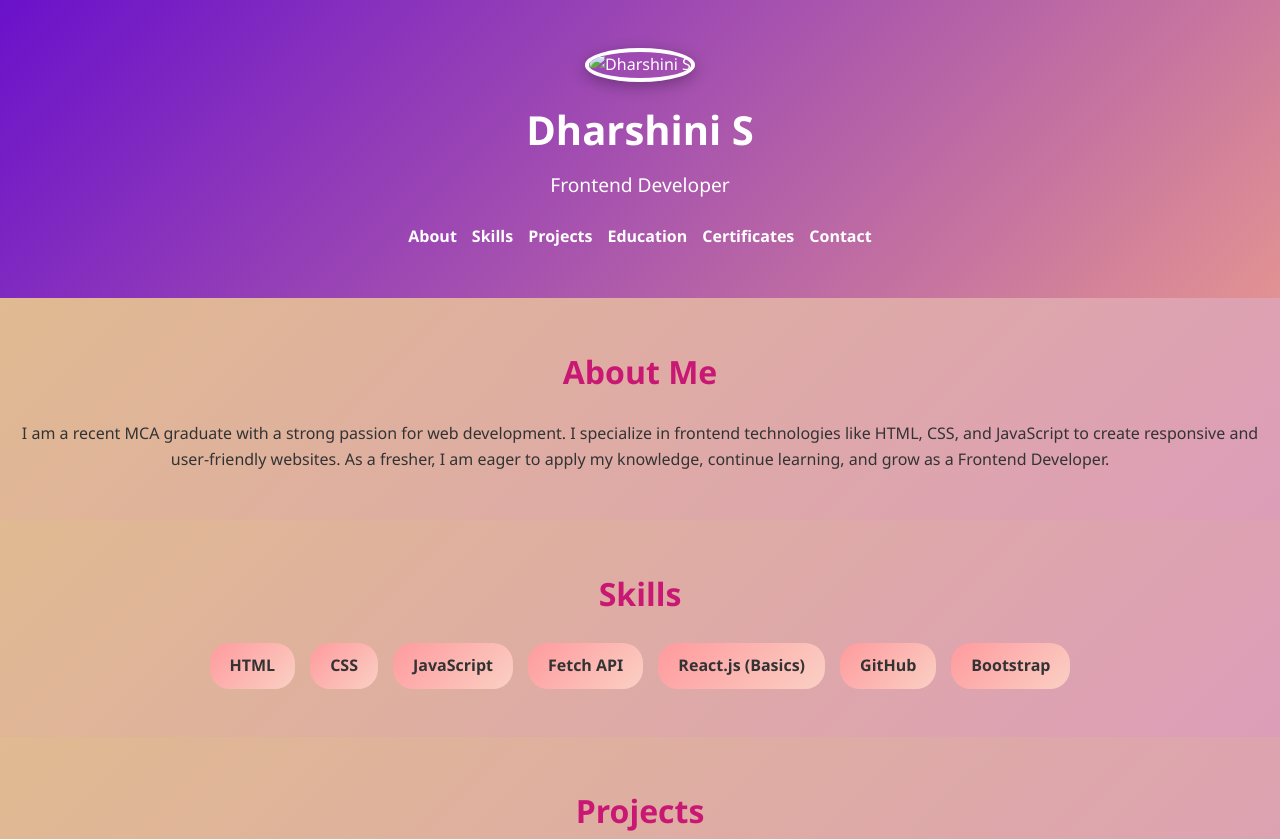
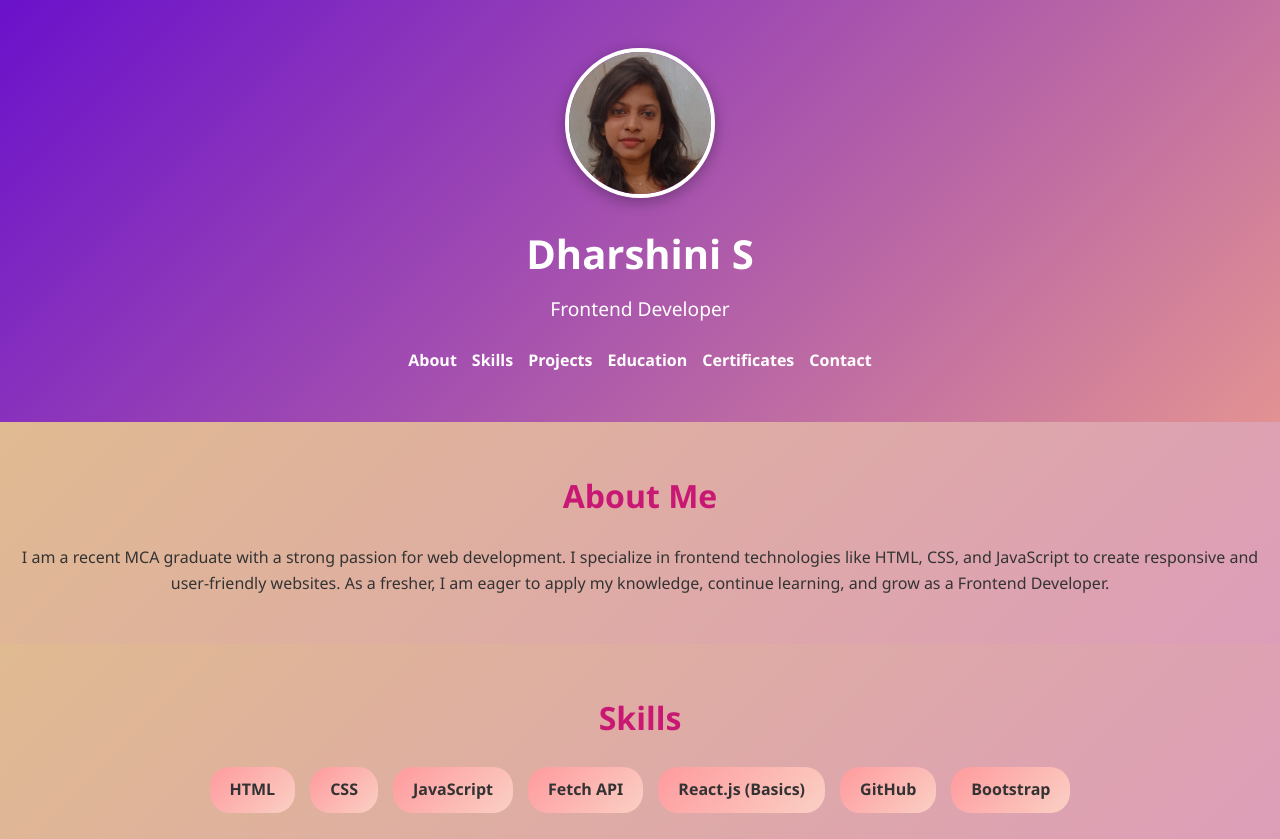
Before and after one commit to dharshini262/portfolio, a plain HTML site: page index.html in a window 1280 px wide. Shown: the top 839 px of the page. Drawn offline with Linux system fonts and the light colour scheme.

Commit message:
Fix image path for profile picture

```diff
--- a/index.html
+++ b/index.html
@@ -10,7 +10,7 @@
   <!-- Header / Hero Section -->
   <header class="hero">
     <div class="hero-content">
-      <img src="img/profile.jpg" alt="Dharshini S" class="profile-pic">
+      <img src="profile.jpg" alt="Dharshini S" class="profile-pic">
       <h1>Dharshini S</h1>
       <p class="title">Frontend Developer</p>
       <nav>
```
